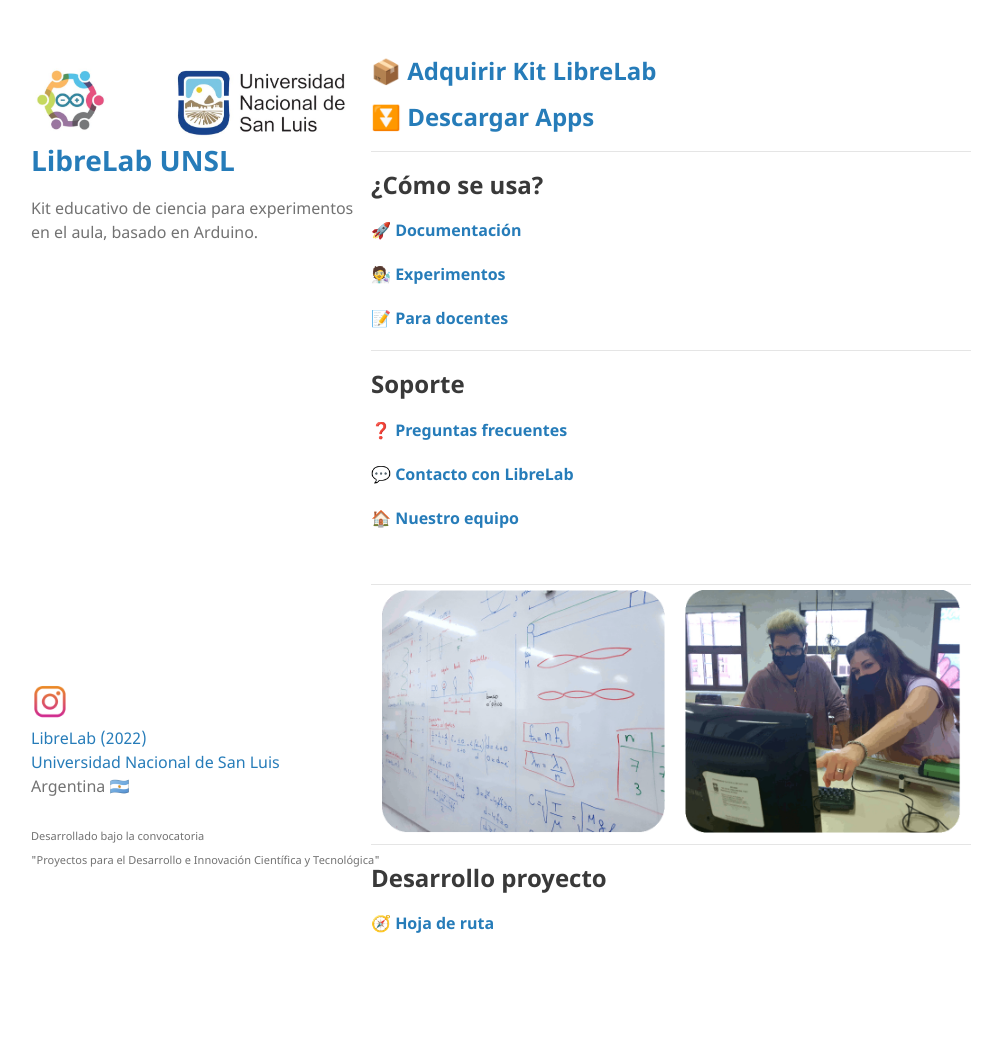
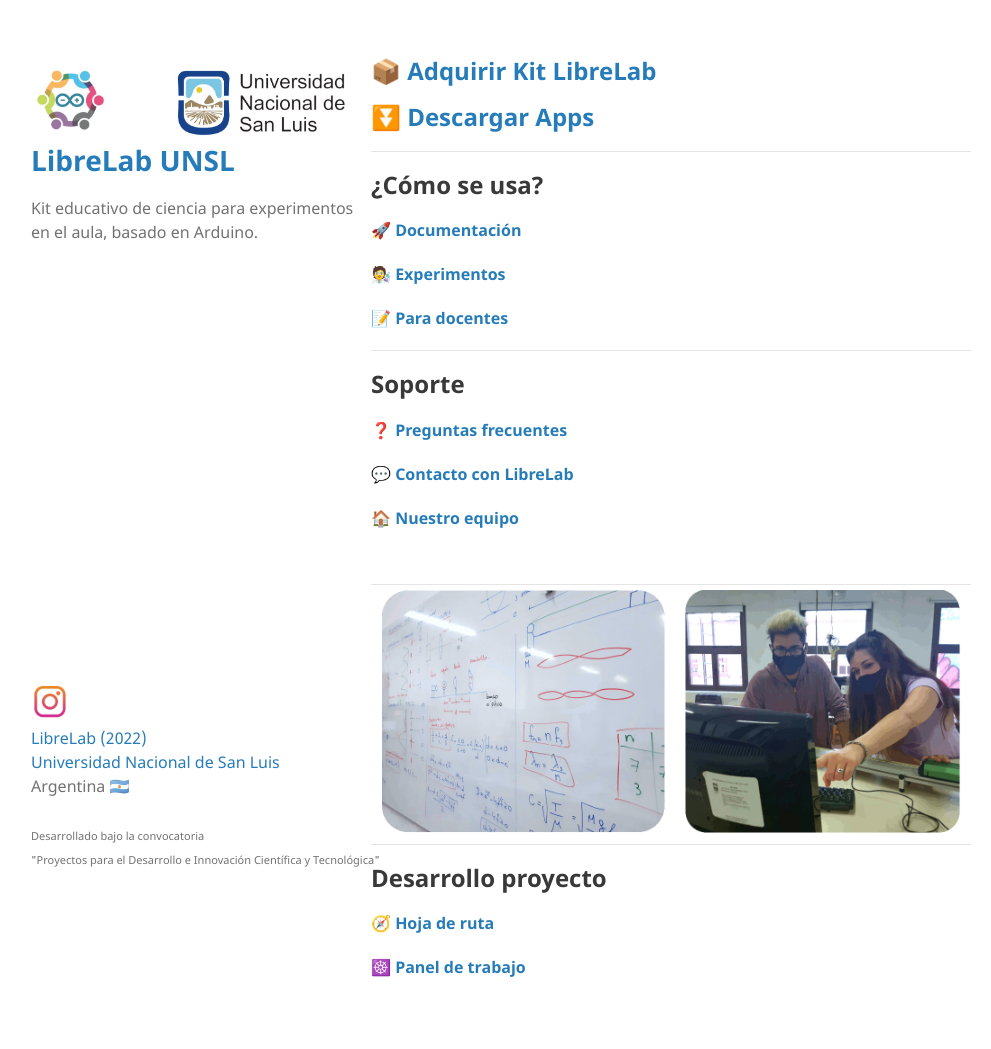
Before and after one commit to labunsl/labunsl.github.io, a Jekyll site: the page built from index.md, in a window 1280 px wide. Shown: the whole page, without its empty margins (119-1110 px from the left). Built offline with Jekyll 4.4.1, drawn with Linux system fonts in a browser that asks for light colours; before the commit the page ends 1005 px from its top, so only the background shows below that.

Commit message:
panel de trabajo

```diff
--- a/index.md
+++ b/index.md
@@ -40,3 +40,5 @@
 ## Desarrollo proyecto
 
 #### [🧭 Hoja de ruta](https://www.taskade.com/d/dTgpnadR8VPdLM8N?share=view&view=HAEyLtJZXnir3t9c)
+
+#### [☸️ Panel de trabajo](https://www.taskade.com/invites/KxHkNhLbiYeitPHz?share=view&view=AW7kW3D58rVv9ECD)
```
